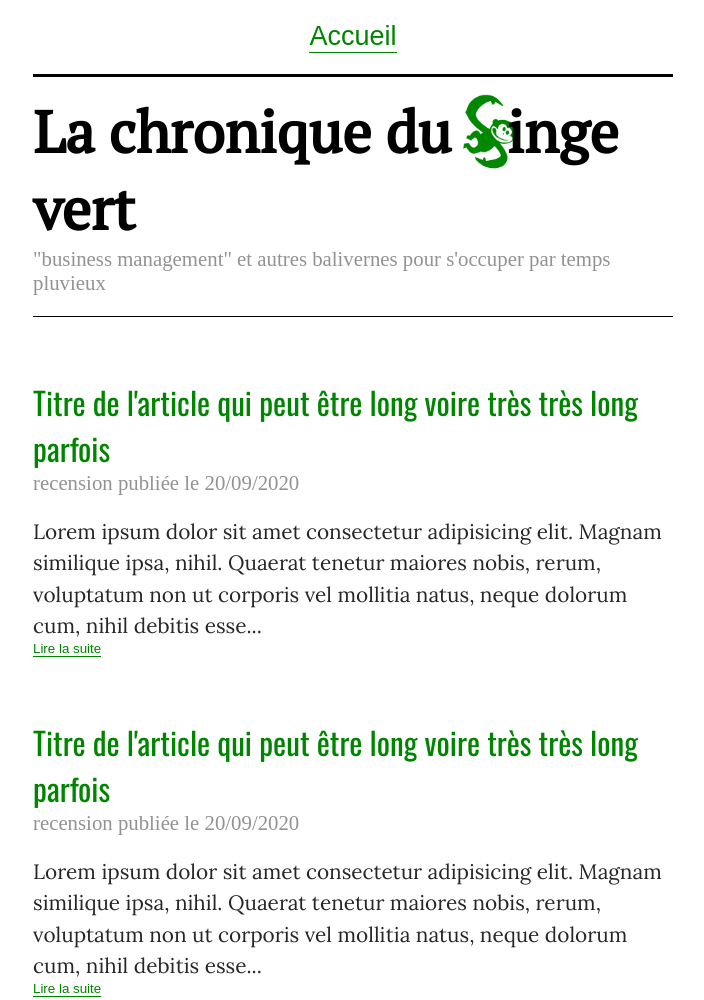
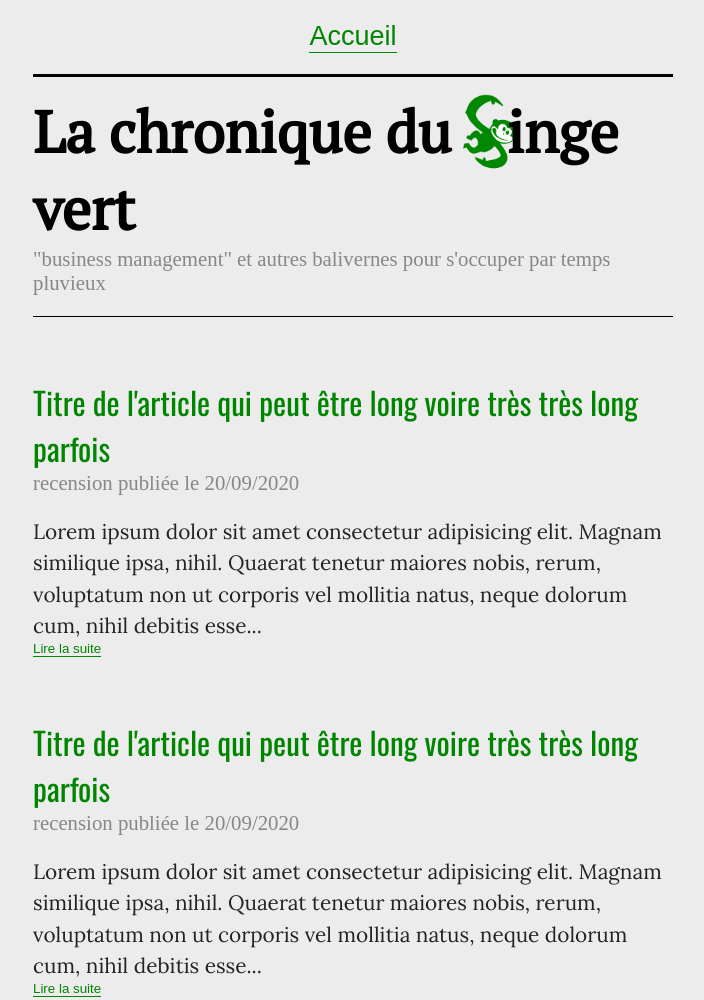
Before and after one commit to FabienCruz/chroniqueSingeVert, a plain HTML site: page index.html in a window 1280 px wide. Shown: the top 1000 px of the page, without its empty margins (287-991 px from the left). Drawn offline with nearby package versions, Linux system fonts and the light colour scheme.

Commit message:
background color changed

```diff
--- a/style.css
+++ b/style.css
@@ -1,5 +1,5 @@
 body {
-  background-color: white;
+  background-color: #ececec;
   font-size: 1.3em;
   margin: auto;
   width: 50%;
@@ -13,7 +13,7 @@ p {
 }
 
 h1 {
-  font-family: 'PT Serif', serif;
+  font-family: 'PT serif', serif;
   font-size: 2.8em;
   margin: 0;
 }
```
